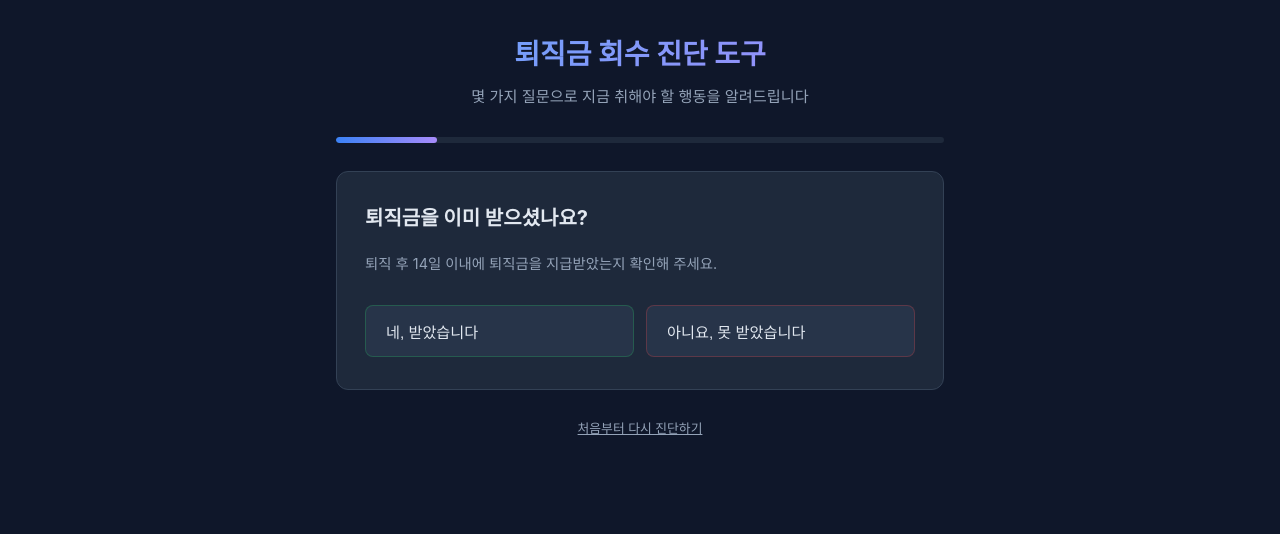
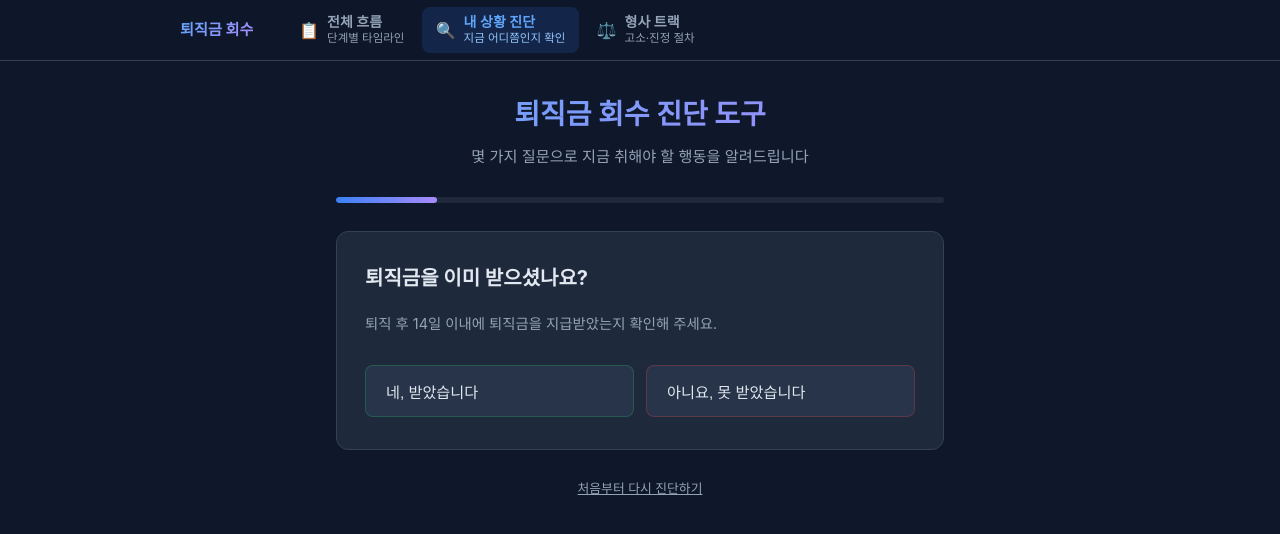
Before and after one commit to heo-mk/retirement-pay-recovery, a React (Vite) app in the folder retirement-pay-recovery-frontend/: page /diagnosis in a window 1280 px wide. Shown: the top 534 px of the page. Built offline with nearby package versions, Linux system fonts and the light colour scheme.

Commit message:
create nav bar 생성

```diff
--- a/retirement-pay-recovery-frontend/src/App.tsx
+++ b/retirement-pay-recovery-frontend/src/App.tsx
@@ -2,13 +2,19 @@ import { Routes, Route } from 'react-router-dom';
 import TimelinePage from './features/timeline/TimelinePage';
 import DiagnosisWizard from './features/diagnosis/DiagnosisWizard';
 import CriminalTrackPage from './features/criminalTrack/CriminalTrackPage';
+import NavBar from './shared/NavBar';
 
 export default function App() {
   return (
-    <Routes>
-      <Route path="/" element={<TimelinePage />} />
-      <Route path="/diagnosis" element={<DiagnosisWizard />} />
-      <Route path="/criminal-track" element={<CriminalTrackPage />} />
-    </Routes>
+    <>
+      <NavBar />
+      <div className="app-content">
+        <Routes>
+          <Route path="/" element={<TimelinePage />} />
+          <Route path="/diagnosis" element={<DiagnosisWizard />} />
+          <Route path="/criminal-track" element={<CriminalTrackPage />} />
+        </Routes>
+      </div>
+    </>
   );
 }
--- a/retirement-pay-recovery-frontend/src/index.css
+++ b/retirement-pay-recovery-frontend/src/index.css
@@ -640,3 +640,123 @@ body {
   color: #f87171;
   padding: 0.5rem 0;
 }
+
+/* ── 네비게이션 바 ──────────────────────────────────────────── */
+.navbar {
+  position: fixed;
+  top: 0;
+  left: 0;
+  right: 0;
+  z-index: 100;
+  background: rgba(15, 23, 42, 0.85);
+  backdrop-filter: blur(12px);
+  -webkit-backdrop-filter: blur(12px);
+  border-bottom: 1px solid var(--color-border);
+}
+
+.navbar-inner {
+  max-width: 960px;
+  margin: 0 auto;
+  padding: 0 1.25rem;
+  height: 60px;
+  display: flex;
+  align-items: center;
+  gap: 2rem;
+}
+
+.navbar-brand {
+  font-size: 0.95rem;
+  font-weight: 700;
+  background: linear-gradient(135deg, #60a5fa, #a78bfa);
+  -webkit-background-clip: text;
+  -webkit-text-fill-color: transparent;
+  background-clip: text;
+  white-space: nowrap;
+  flex-shrink: 0;
+}
+
+.navbar-list {
+  list-style: none;
+  display: flex;
+  gap: 0.25rem;
+  flex: 1;
+}
+
+.navbar-item {
+  display: flex;
+  align-items: center;
+  gap: 0.5rem;
+  padding: 0.45rem 0.85rem;
+  border-radius: var(--radius-sm);
+  text-decoration: none;
+  color: var(--color-text-muted);
+  transition: background var(--transition), color var(--transition);
+  cursor: pointer;
+}
+
+.navbar-item:hover {
+  background: var(--color-surface);
+  color: var(--color-text);
+}
+
+.navbar-item--active {
+  background: rgba(59, 130, 246, 0.15);
+  color: #60a5fa;
+}
+
+.navbar-item--active .navbar-item-icon {
+  filter: none;
+}
+
+.navbar-item-icon {
+  font-size: 1rem;
+  line-height: 1;
+  flex-shrink: 0;
+}
+
+.navbar-item-text {
+  display: flex;
+  flex-direction: column;
+  gap: 0.05rem;
+}
+
+.navbar-item-label {
+  font-size: 0.875rem;
+  font-weight: 600;
+  line-height: 1.2;
+}
+
+.navbar-item-desc {
+  font-size: 0.72rem;
+  color: var(--color-text-muted);
+  line-height: 1.2;
+}
+
+.navbar-item--active .navbar-item-desc {
+  color: #93c5fd;
+}
+
+/* 모바일: desc 숨김 */
+@media (max-width: 480px) {
+  .navbar-item-desc {
+    display: none;
+  }
+
+  .navbar-brand {
+    display: none;
+  }
+
+  .navbar-inner {
+    justify-content: center;
+    gap: 0;
+  }
+
+  .navbar-list {
+    justify-content: space-around;
+  }
+}
+
+/* ── 콘텐츠 영역 (navbar 높이만큼 내려줌) ─────────────────── */
+.app-content {
+  padding-top: 60px;
+}
--- /dev/null
+++ b/retirement-pay-recovery-frontend/src/shared/NavBar.tsx
@@ -0,0 +1,60 @@
+import { NavLink } from 'react-router-dom';
+
+interface NavItem {
+  to: string;
+  label: string;
+  icon: string;
+  description: string;
+}
+
+const NAV_ITEMS: NavItem[] = [
+  {
+    to: '/',
+    label: '전체 흐름',
+    icon: '📋',
+    description: '단계별 타임라인',
+  },
+  {
+    to: '/diagnosis',
+    label: '내 상황 진단',
+    icon: '🔍',
+    description: '지금 어디쯤인지 확인',
+  },
+  {
+    to: '/criminal-track',
+    label: '형사 트랙',
+    icon: '⚖️',
+    description: '고소·진정 절차',
+  },
+];
+
+export default function NavBar() {
+  return (
+    <nav className="navbar" aria-label="주요 메뉴">
+      <div className="navbar-inner">
+        <span className="navbar-brand">퇴직금 회수</span>
+        <ul className="navbar-list" role="list">
+          {NAV_ITEMS.map((item) => (
+            <li key={item.to}>
+              <NavLink
+                to={item.to}
+                end={item.to === '/'}
+                className={({ isActive }) =>
+                  ['navbar-item', isActive ? 'navbar-item--active' : ''].join(' ').trim()
+                }
+              >
+                <span className="navbar-item-icon" aria-hidden="true">
+                  {item.icon}
+                </span>
+                <span className="navbar-item-text">
+                  <span className="navbar-item-label">{item.label}</span>
+                  <span className="navbar-item-desc">{item.description}</span>
+                </span>
+              </NavLink>
+            </li>
+          ))}
+        </ul>
+      </div>
+    </nav>
+  );
+}
```
